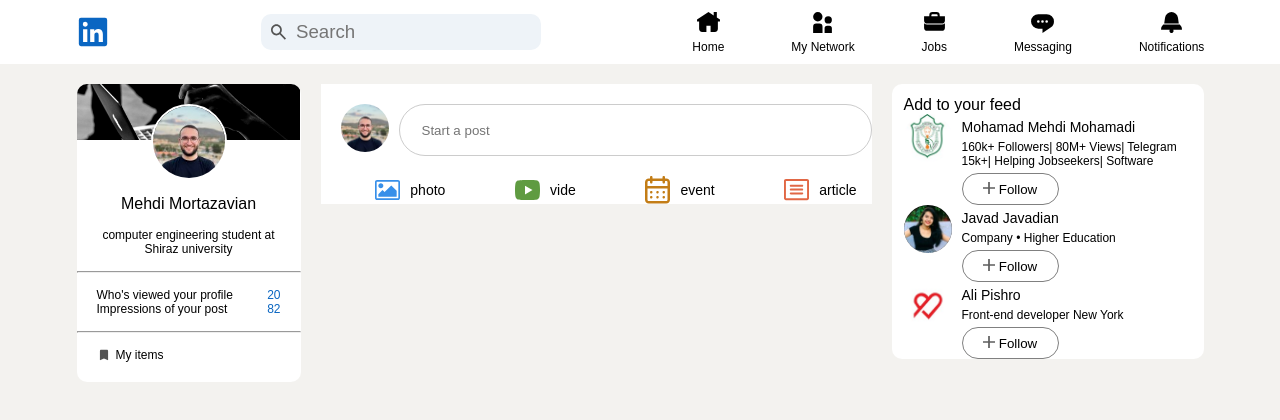
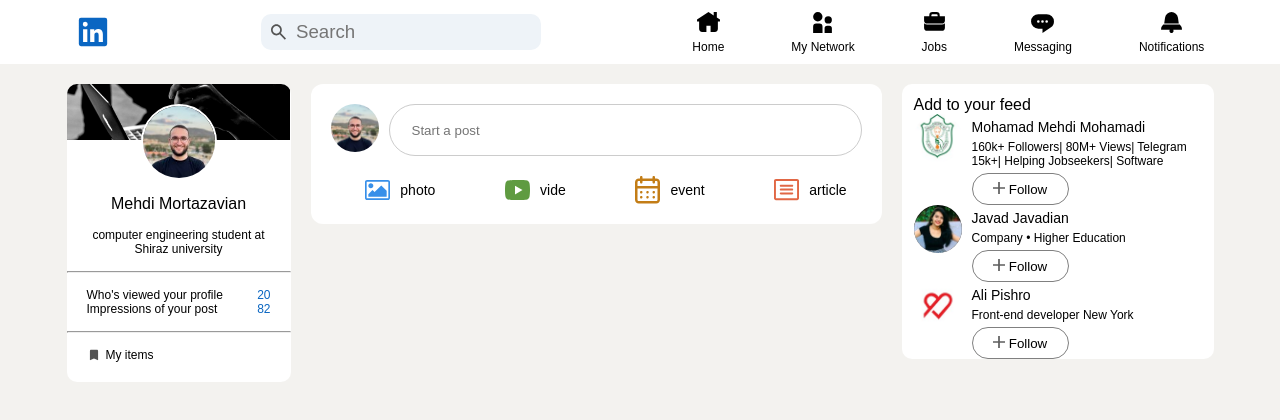
Before and after one commit to mortazavian/Linkedin-React-Js, a React (Vite) app: page / in a window 1280 px wide. Shown: the top 420 px of the page. Built offline with nearby package versions, Linux system fonts and the light colour scheme.

Commit message:
paddings added to the top middle component

```diff
--- a/src/components/TopMiddleComponent/styles/TopMiddleComponent.css
+++ b/src/components/TopMiddleComponent/styles/TopMiddleComponent.css
@@ -1,5 +1,8 @@
 .top-middle-component-container {
   background-color: #fff;
+  border-radius: 12px;
+  padding-right: 20px;
+  padding-bottom: 20px;
 }
 .profile-photo-top-middle-component {
   margin-top: 20px;
```
